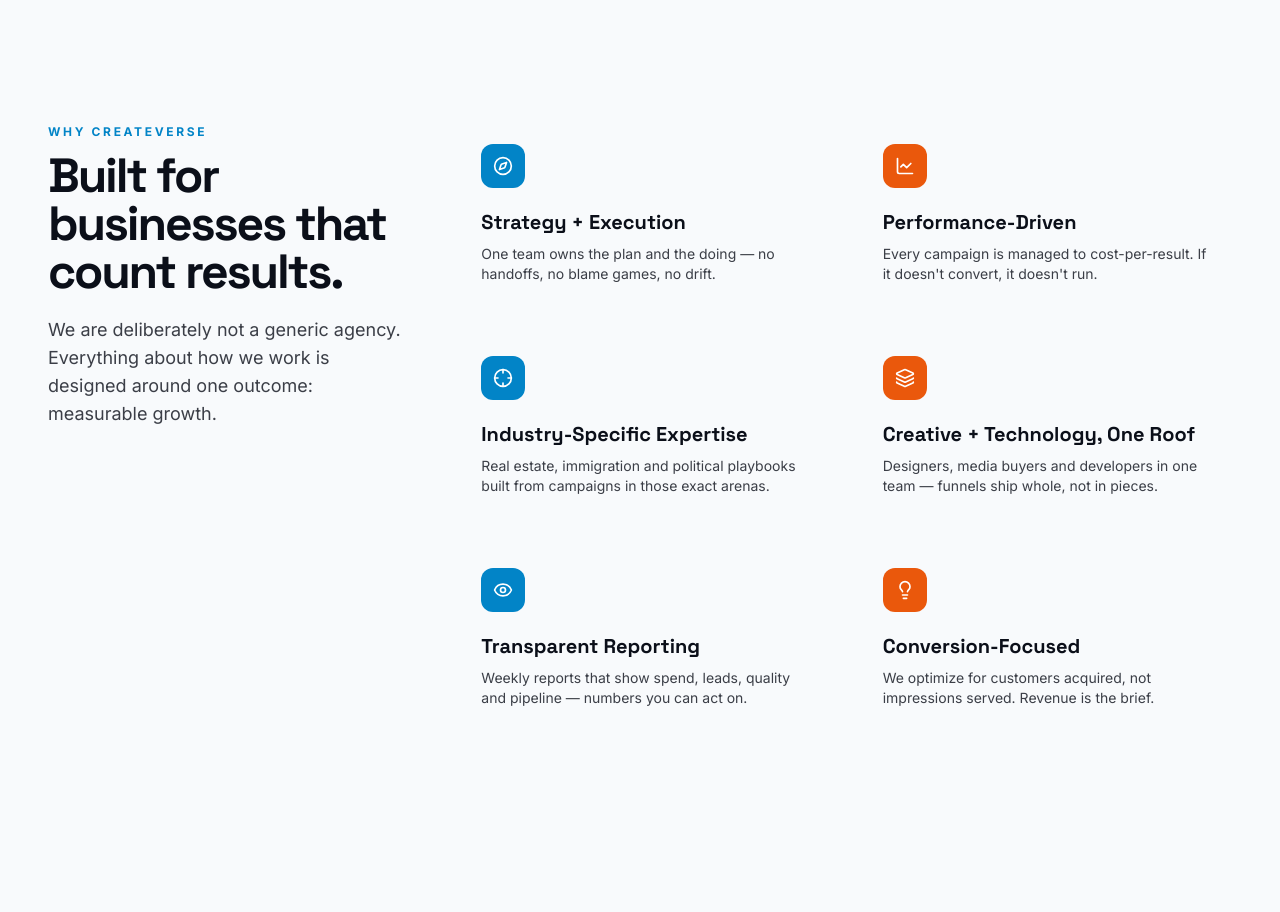
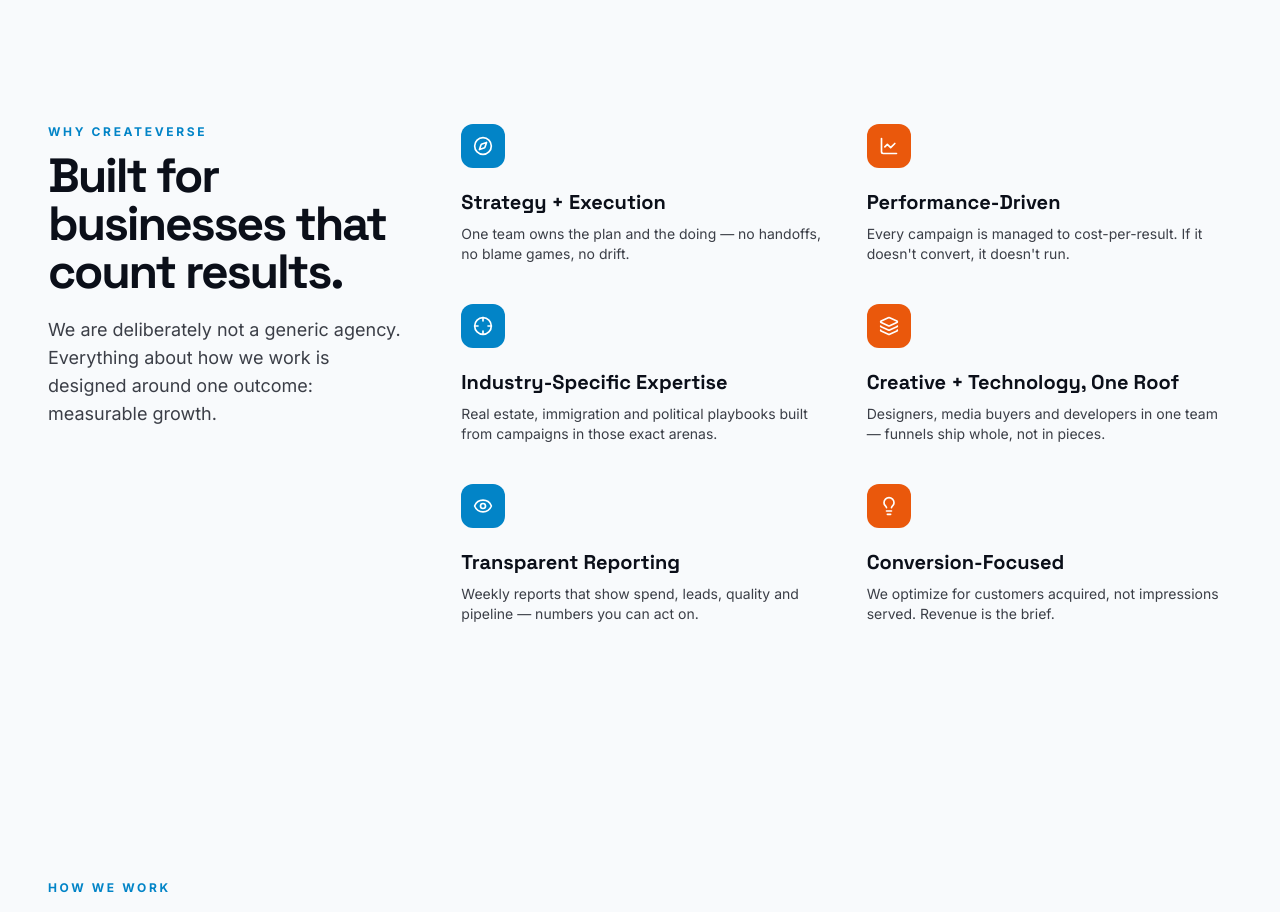
Before and after one commit to aryanbarota21235/CreateVerse, a Next.js app: page /about in a window 1280 px wide. Shown: the part 1000-1912 px from the top of the page. Built offline with nearby package versions, Linux system fonts and the light colour scheme.

Commit message:
fix: restore exact original desktop layout, zero padding, and gap spacing for why-createverse

```diff
--- a/src/components/why-createverse.tsx
+++ b/src/components/why-createverse.tsx
@@ -23,14 +23,14 @@
               description="We are deliberately not a generic agency. Everything about how we work is designed around one outcome: measurable growth."
             />
           </div>
-          <Stagger className="grid grid-cols-2 gap-2.5 sm:gap-8 lg:col-span-8" delayChildren={0.08}>
+          <Stagger className="grid grid-cols-2 sm:grid-cols-2 gap-2.5 sm:gap-10 lg:col-span-8" delayChildren={0.08}>
             {reasons.map((r, i) => (
               <StaggerItem key={r.title} className="h-full">
-                <div className="group h-full flex flex-col justify-start p-3 sm:p-5 rounded-xl sm:rounded-2xl bg-white sm:bg-transparent border border-stone-200/90 sm:border-0 shadow-xs sm:shadow-none transition-all duration-300 hover:-translate-y-1 hover:border-accent/50 hover:shadow-card">
-                  <span className={`flex h-7 w-7 sm:h-11 sm:w-11 items-center justify-center rounded-lg sm:rounded-xl text-white transition-transform duration-300 group-hover:scale-105 shrink-0 ${i % 2 === 0 ? "bg-accent" : "bg-brand-orange"}`}>
-                    <r.icon className="h-3.5 w-3.5 sm:h-5 sm:w-5" />
+                <div className="group h-full flex flex-col justify-start p-3.5 sm:p-0 rounded-2xl sm:rounded-none bg-white sm:bg-transparent border border-stone-200/90 sm:border-0 shadow-xs sm:shadow-none">
+                  <span className={`flex h-8 w-8 sm:h-11 sm:w-11 items-center justify-center rounded-lg sm:rounded-xl text-white transition-transform duration-300 group-hover:scale-105 shrink-0 ${i % 2 === 0 ? "bg-accent" : "bg-brand-orange"}`}>
+                    <r.icon className="h-4 w-4 sm:h-5 sm:w-5" />
                   </span>
-                  <h3 className="mt-2 sm:mt-5 font-display text-xs sm:text-xl font-bold text-ink leading-snug">{r.title}</h3>
+                  <h3 className="mt-2.5 sm:mt-5 font-display text-xs sm:text-xl font-bold text-ink leading-snug">{r.title}</h3>
                   <p className="mt-1 sm:mt-2 text-[10.5px] sm:text-sm leading-relaxed text-ink/80 font-normal line-clamp-3 sm:line-clamp-none">{r.desc}</p>
                 </div>
               </StaggerItem>
```
